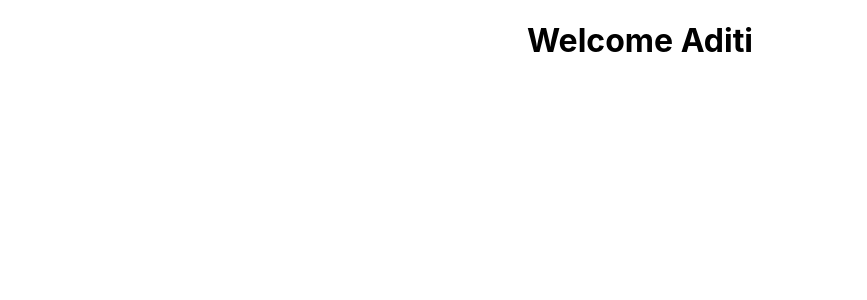
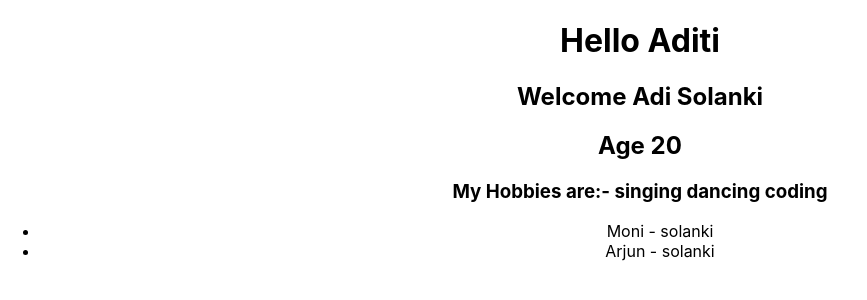
Before and after one commit to aditisolanki71/react-typescript-practice, a React (Create React App) app: page / in a window 1280 px wide. Shown: the top 300 px of the page, without its empty margins (0-867 px from the left). Built offline with nearby package versions, Linux system fonts and the light colour scheme.

Commit message:
Basic Props Type example(string,number,boolean,object,array)

```diff
--- a/src/App.tsx
+++ b/src/App.tsx
@@ -1,9 +1,31 @@
 import './App.css';
 import Greet from './components/Greet';
 function App() {
+  const personObject = {
+    first: "Adi",
+    last: "Solanki"
+  }
+  const hobbiesArray = [" singing ", " dancing "," coding "];
+  const personListArray = [
+    {
+      first: "Moni",
+      last: "solanki"
+    },
+    {
+      first: "Arjun",
+      last: "solanki"
+    }
+  ]
   return (
     <div className="App">
-      <Greet />
+      <Greet
+        name="Aditi"
+        age={20}
+        isLoggesIn
+        fullName={personObject}
+        hobbies={hobbiesArray}
+        personList={personListArray}
+      />
     </div>
   );
 }
--- a/src/components/Greet.tsx
+++ b/src/components/Greet.tsx
@@ -1,7 +1,37 @@
-const Greet = () => {
+type greetProps = {
+   name: string,
+   age: number,
+   isLoggesIn: boolean,
+   fullName: {
+      first: string,
+      last: string
+   },
+   hobbies: string[],
+   personList: {
+      first:string,
+      last: string
+   }[]
+}
+const Greet = (props: greetProps) => {
    return (
       <div>
-         <h1>Welcome Aditi</h1>
+         {props.isLoggesIn ? (
+            <>
+               <h1>Hello {props.name}</h1>
+               <h2>Welcome {props.fullName.first} {props.fullName.last}</h2>
+               <h2>Age {props.age}</h2>
+               <h3>My Hobbies are:- {props.hobbies} </h3>
+               <ul>
+                  {props.personList.map((person,index) => (
+                     <>
+                        <li key={index}>{person.first} - {person.last}</li>
+                     </>
+                     )
+                  )}
+               </ul>
+            </>
+         ) :
+         <h1>Welcome Guest!!!</h1>}
       </div>
    )
 }
```
